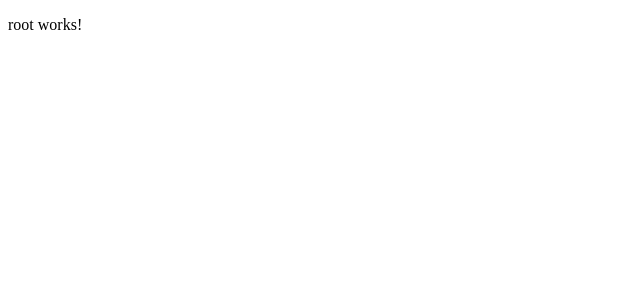
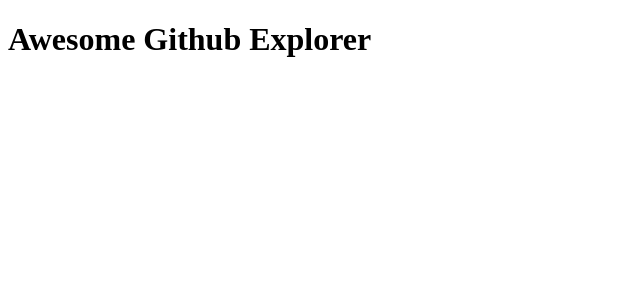
Before and after one commit to dmytroyarmak/angular-ngrx-example, an Angular app: page / in a window 1280 px wide. Shown: the top 300 px of the page, without its empty margins (0-640 px from the left). Built offline with nearby package versions, Linux system fonts and the light colour scheme.

Commit message:
Configure lazy loading for UsersModule

```diff
--- a/src/app/app.module.ts
+++ b/src/app/app.module.ts
@@ -2,15 +2,12 @@ import { BrowserModule } from '@angular/platform-browser';
 import { NgModule } from '@angular/core';
 
 import { CoreModule } from './modules/core/core.module';
-import { AppRoutingModule } from './app-routing.module';
-
 import { RootComponent } from './modules/core/components/root/root.component';
 
 @NgModule({
   imports: [
     BrowserModule,
-    CoreModule,
-    AppRoutingModule
+    CoreModule
   ],
   bootstrap: [RootComponent]
 })
--- a/src/app/modules/core/components/root/root.component.html
+++ b/src/app/modules/core/components/root/root.component.html
@@ -1,3 +1,2 @@
-<p>
-  root works!
-</p>
+<h1>Awesome Github Explorer</h1>
+<router-outlet></router-outlet>
--- a/src/app/app-routing.module.ts
+++ b/src/app/modules/core/core-routing.module.ts
@@ -1,10 +1,15 @@
 import { NgModule } from '@angular/core';
 import { Routes, RouterModule } from '@angular/router';
 
-const routes: Routes = [];
+const routes: Routes = [
+  {
+    path: 'users',
+    loadChildren: './modules/users/users.module#UsersModule'
+  }
+];
 
 @NgModule({
   imports: [RouterModule.forRoot(routes)],
   exports: [RouterModule]
 })
-export class AppRoutingModule { }
+export class CoreRoutingModule { }
--- a/src/app/modules/core/core.module.ts
+++ b/src/app/modules/core/core.module.ts
@@ -1,10 +1,13 @@
 import { NgModule, Optional, SkipSelf } from '@angular/core';
 import { CommonModule } from '@angular/common';
+
+import { CoreRoutingModule } from './core-routing.module';
 import { RootComponent } from './components/root/root.component';
 
 @NgModule({
   imports: [
-    CommonModule
+    CommonModule,
+    CoreRoutingModule
   ],
   declarations: [RootComponent]
 })
--- /dev/null
+++ b/src/app/modules/users/containers/users-page/users-page.component.html
@@ -0,0 +1,3 @@
+<p>
+  users-page works!
+</p>
--- a/src/app/modules/users/users.module.ts
+++ b/src/app/modules/users/users.module.ts
@@ -2,12 +2,13 @@ import { NgModule } from '@angular/core';
 
 import { SharedModule } from '../shared/shared.module';
 import { UsersRoutingModule } from './users-routing.module';
+import { UsersPageComponent } from './containers/users-page/users-page.component';
 
 @NgModule({
   imports: [
     SharedModule,
     UsersRoutingModule
   ],
-  declarations: []
+  declarations: [UsersPageComponent]
 })
 export class UsersModule { }
--- a/src/index.html
+++ b/src/index.html
@@ -2,7 +2,7 @@
 <html>
 <head>
   <meta charset="utf-8">
-  <title>AngularNgrxLazyLoadingExample</title>
+  <title>Awesome Github Explorer</title>
   <base href="/">
 
   <meta name="viewport" content="width=device-width, initial-scale=1">
```
Also changed, not shown: src/app/modules/users/containers/users-page/users-page.component.ts (added, +15 -0 lines), src/app/modules/users/users-routing.module.ts (+8 -1 lines), src/app/modules/users/containers/users-page/users-page.component.css (added), 1 other file (tests, documents, lock files or other folders).
